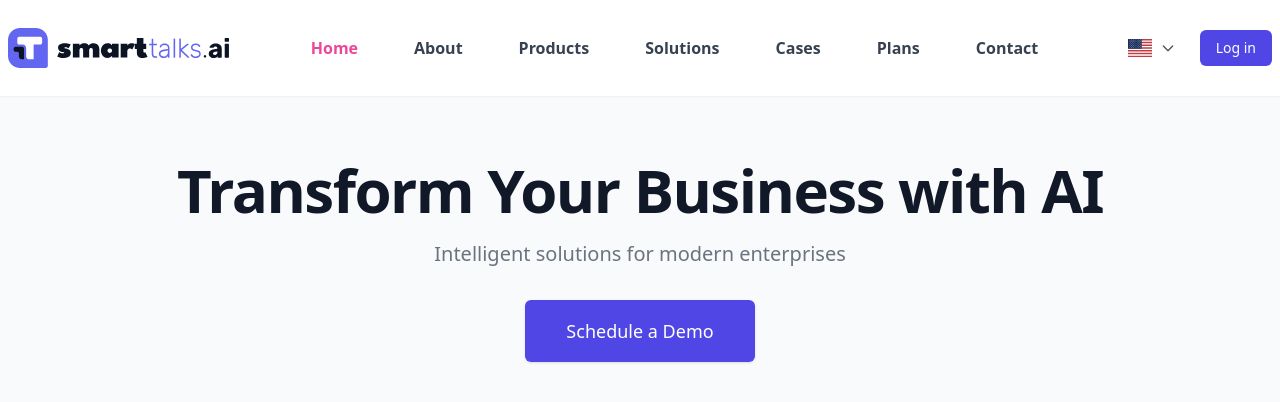
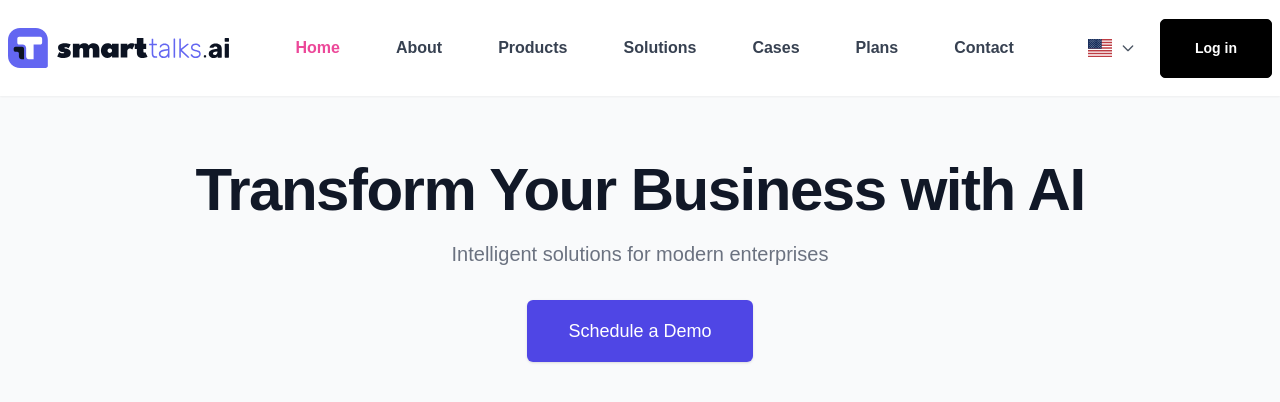
Before and after one commit to Protospi/smart-talks-web-app, a React (Vite) app: page / in a window 1280 px wide. Shown: the top 402 px of the page. Built offline with nearby package versions, Linux system fonts and the light colour scheme.

Commit message:
fix: loggin button style

```diff
--- a/src/components/Header/AuthButtons.tsx
+++ b/src/components/Header/AuthButtons.tsx
@@ -14,9 +14,16 @@ export const AuthButtons: React.FC = () => {
       ) : (
         <button
           onClick={() => loginWithRedirect()}
-          className="bg-indigo-600 text-white px-4 py-2 rounded-md text-sm font-medium hover:bg-indigo-700"
+          className="template-btn btn-style-two bg-black"
         >
-          {intl.formatMessage({ id: 'auth.login' })}
+          <span className="btn-wrap">
+            <span className="text-one text-white">
+              {intl.formatMessage({ id: 'auth.login' })}
+            </span>
+            <span className="text-two text-white">
+              {intl.formatMessage({ id: 'auth.login' })}
+            </span>
+          </span>
         </button>
       )}
     </div>
```
Also changed, not shown: src/main.tsx (+7 -7 lines), src/styles/global.css (+8 -8 lines).
